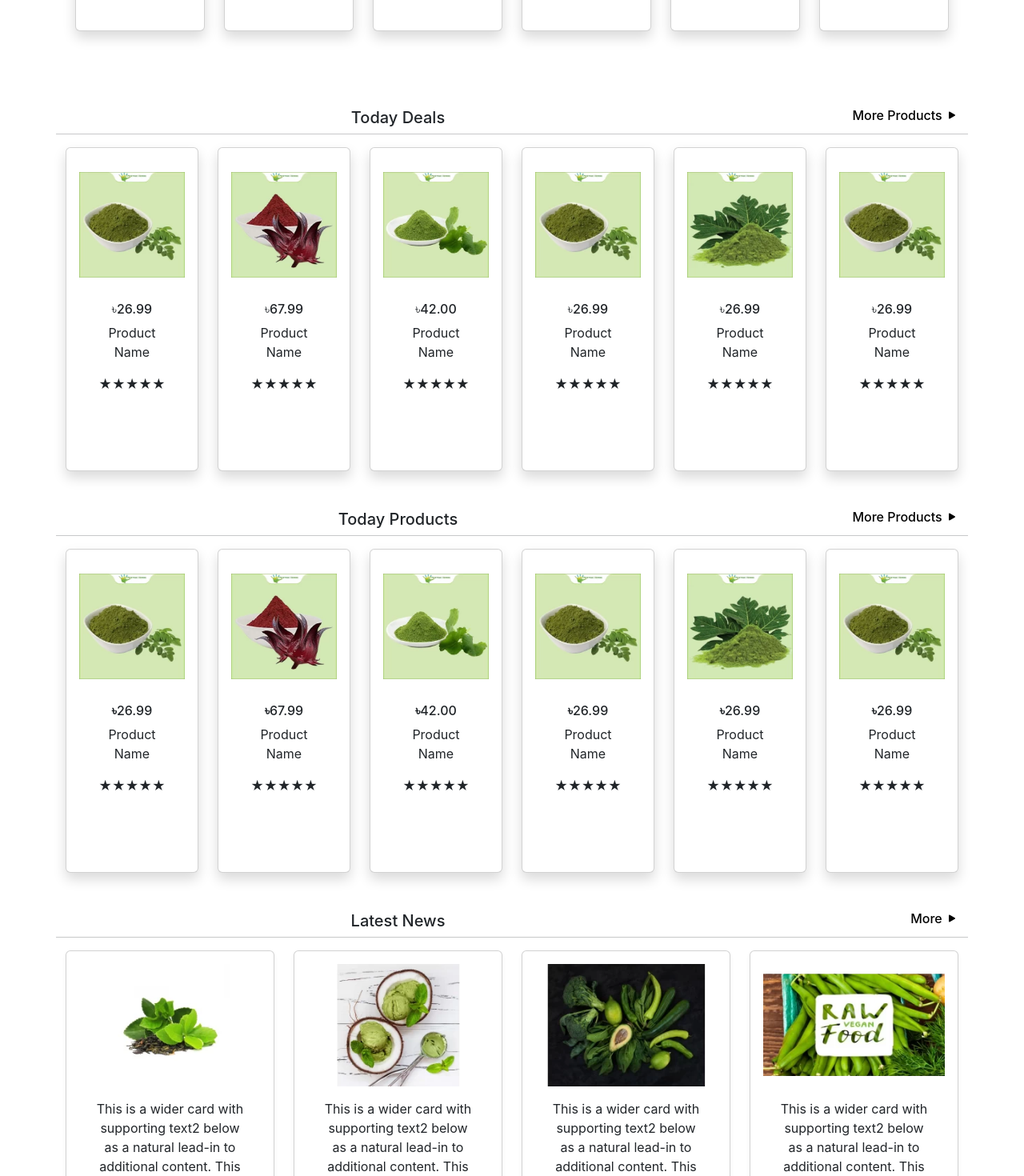
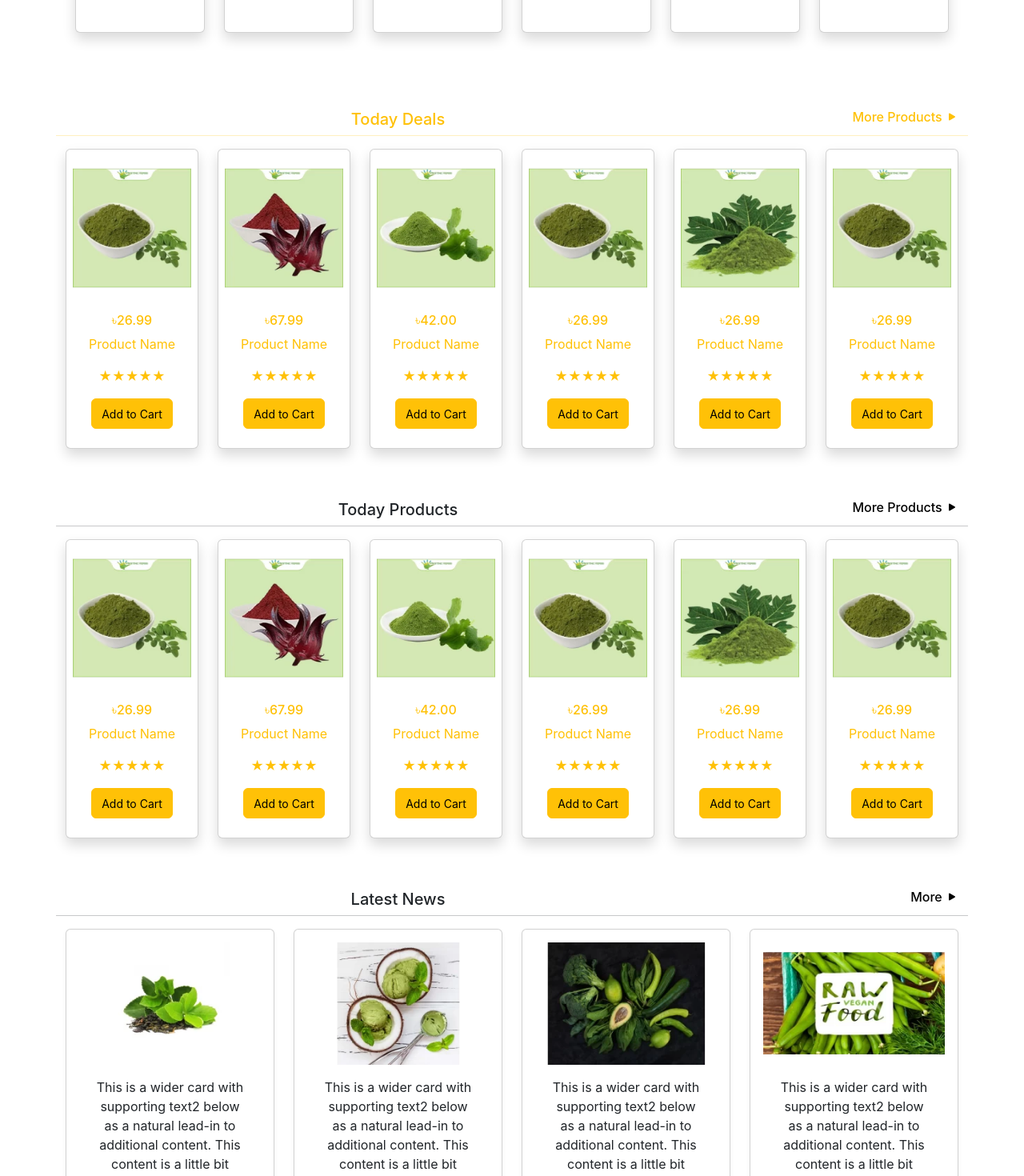
Before and after one commit to MdTanvirHassan/PristineHer, a React (Create React App) app: page / in a window 1280 px wide. Shown: the part 780-2250 px from the top of the page at 80% size. Built offline with nearby package versions, Linux system fonts and the light colour scheme; some icons are missing.

Commit message:
Adding Dark Mode

```diff
--- a/src/App.js
+++ b/src/App.js
@@ -1,4 +1,4 @@
-import React from 'react'
+import React, {useState} from 'react'
 import './App.css';
 import Carousel from './components/Carousel/Carousel';
 import Categories from './components/Categories/Categories';
@@ -10,9 +10,21 @@ import Products from './components/Products/Products';
 import Viewed from './components/Viewed/Viewed';
 
 function App() {
+  const[mode,setMode]= useState('light');
+  const toggleMode =()=>{
+    if(mode==='dark'){
+      setMode('light');
+      document.body.style.backgroundColor='#ffff';
+    }
+    else{
+      setMode('dark');
+      document.body.style.backgroundColor='#041628';
+
+    }
+  }
   return (
     <div className="App">
-        <Header></Header>
+        <Header mode={mode} toggleMode={toggleMode}></Header>
         <Carousel></Carousel>
         <Categories></Categories>
         <Deals></Deals>
--- a/src/components/Carousel/Carousel.js
+++ b/src/components/Carousel/Carousel.js
@@ -70,7 +70,7 @@ export default function Carousel() {
 {/* ---------------------------------------carousel-------------------------------- */}
         <div className="col-lg-9 col-sm-12 col-mb-6 my-3">
 
-        <div id="carouselExampleDark" className="carousel carousel-dark slide shadow p-0 mb-2 bg-body rounded" data-bs-ride="carousel">
+        <div id="carouselExampleDark" className="carousel carousel-light slide shadow p-0 mb-2 bg-body rounded" data-bs-ride="carousel">
   <div className="carousel-indicators">
     <button type="button" data-bs-target="#carouselExampleDark" data-bs-slide-to="0" className="active" aria-current="true" aria-label="Slide 1"></button>
     <button type="button" data-bs-target="#carouselExampleDark" data-bs-slide-to="1" aria-label="Slide 2"></button>
--- a/src/components/Deals/Deals.js
+++ b/src/components/Deals/Deals.js
@@ -5,16 +5,16 @@ import img2 from '../../img/p2.png';
 import img3 from '../../img/3.png';
 import img4 from '../../img/p4.png';
 
-export default function Deals() {
+export default function Deals(props) {
   return (
     <div>
         <div className='container '>
-         <div className="categories row">
+         <div className={`categories row text-${props.mode==='dark'?'dark':'warning'}`}>
             <div className="col-9 col-md-4 col-lg-9">
                 <h5>Today Deals</h5>
             </div>
             <div className="col-3 col-md-8 col-lg-3 d-flex justify-content-end ">
-               <a href='/' alt="" className='nav-link a'> <h6>More Products <i className="bi bi-play-fill"></i></h6></a>
+               <a href='/' alt="" className='nav-link ' > <h6>More Products <i className="bi bi-play-fill"></i></h6></a>
             </div>
             <hr />
          </div>
@@ -26,67 +26,73 @@ export default function Deals() {
             <div className='row mb-2'>
 
                 <div className="col-lg-2 col-md-4 col-sm-12">
-                    <div className="card h-100 shadow p-3 mb-5 bg-body rounded" >
+                    <div className={`card h-80 shadow p-2 mb-3 bg-${props.mode==='dark'?'secondary':'body'} rounded text-${props.mode==='dark'?'dark':'warning'}`}>
                         <img src={img} className="card-img-top " alt="..."/>
                         <div className="card-body text-center">
                             <h6 className="card-title">৳26.99</h6>
                             <p className="card-text">Product Name</p>
                             <p className='rate'>★★★★★</p>
+                            <a className="btn btn-warning" href="/" role="button" alert={{alert:'login first'}}><small>Add to Cart</small></a>
                         </div>
                     </div>
                 </div>
 
                 <div className="col-lg-2 col-md-4 col-sm-12">
-                    <div className="card h-100 shadow p-3 mb-5 bg-body rounded">
+                   <div className={`card h-80 shadow p-2 mb-3 bg-${props.mode==='dark'?'secondary':'body'} rounded text-${props.mode==='dark'?'dark':'warning'}`}>
                         <img src={img4} className="card-img-top" alt="..."/>
                         <div className="card-body text-center">
                             <h6 className="card-title">৳67.99</h6>
                             <p className="card-text">Product Name</p>
                             <p className='rate'>★★★★★</p>
+                            <a className="btn btn-warning" href="/" role="button"><small>Add to Cart</small></a>
                         </div>
                     </div>
                 </div>
 
                 <div className="col-lg-2 col-md-4 col-sm-12">
-                    <div className="card h-100 shadow p-3 mb-5 bg-body rounded">
+                   <div className={`card h-80 shadow p-2 mb-3 bg-${props.mode==='dark'?'secondary':'body'} rounded text-${props.mode==='dark'?'dark':'warning'}`}>
                         <img src={img3} className="card-img-top" alt="..."/>
                         <div className="card-body text-center">
                             <h6 className="card-title">৳42.00</h6>
                             <p className="card-text">Product Name</p>
                             <p className='rate'>★★★★★</p>
+                            <a className="btn btn-warning" href="/" role="button"><small>Add to Cart</small></a>
                         </div>
                     </div>
                 </div>
 
                 <div className="col-lg-2 col-md-4 col-sm-12">
-                    <div className="card h-100 shadow p-3 mb-5 bg-body rounded">
+                   <div className={`card h-80 shadow p-2 mb-3 bg-${props.mode==='dark'?'secondary':'body'} rounded text-${props.mode==='dark'?'dark':'warning'}`}>
                         <img src={img} className="card-img-top" alt="..."/>
                         <div className="card-body text-center">
                             <h6 className="card-title">৳26.99</h6>
                             <p className="card-text">Product Name</p>
                             <p className='rate'>★★★★★</p>
+                            <a className="btn btn-warning" href="/" role="button"><small>Add to Cart</small></a>
                         </div>
                     </div>
                 </div>
 
                 <div className="col-lg-2 col-md-4 col-sm-12">
-                    <div className="card h-100 shadow p-3 mb-5 bg-body rounded">
+                   <div className={`card h-80 shadow p-2 mb-3 bg-${props.mode==='dark'?'secondary':'body'} rounded text-${props.mode==='dark'?'dark':'warning'}`}>
                         <img src={img2} className="card-img-top" alt="..."/>
                         <div className="card-body text-center">
                             <h6 className="card-title">৳26.99</h6>
                             <p className="card-text">Product Name</p>
                             <p className='rate'>★★★★★</p>
+                            <a className="btn btn-warning" href="/" role="button"><small>Add to Cart</small></a>
                         </div>
                     </div>
                 </div>
 
                 <div className="col-lg-2 col-md-4 col-sm-12">
-                    <div className="card h-100 shadow p-3 mb-5 bg-body rounded">
+                   <div className={`card h-80 shadow p-2 mb-3 bg-${props.mode==='dark'?'secondary':'body'} rounded text-${props.mode==='dark'?'dark':'warning'}`}>
                         <img src={img} className="card-img-top" alt="..."/>
                         <div className="card-body text-center">
                             <h6 className="card-title">৳26.99</h6>
                             <p className="card-text">Product Name</p>
                             <p className='rate'>★★★★★</p>
+                            <a className="btn btn-warning" href="/" role="button"><small>Add to Cart</small></a>
                         </div>
                     </div>
                 </div>
--- a/src/components/Products/Products.js
+++ b/src/components/Products/Products.js
@@ -4,7 +4,7 @@ import img2 from '../../img/p2.png';
 import img3 from '../../img/3.png';
 import img4 from '../../img/p4.png';
 
-export default function Products() {
+export default function Products(props) {
   return (
     <div>
 
@@ -25,68 +25,74 @@ export default function Products() {
         <div className='container'>
             <div className='row mb-2'>
 
-                <div class="col-lg-2 col-md-4 col-sm-12">
-                    <div class="card h-100 shadow p-3 mb-5 bg-body rounded">
-                        <img src={img} class="card-img-top " alt="..."/>
-                        <div class="card-body text-center">
-                            <h6 class="card-title"><b>৳</b>26.99</h6>
-                            <p class="card-text">Product Name</p>
+                <div className="col-lg-2 col-md-4 col-sm-12">
+                    <div className={`card h-80 shadow p-2 mb-3 bg-${props.mode==='dark'?'secondary':'body'} rounded text-${props.mode==='dark'?'dark':'warning'}`}>
+                        <img src={img} className="card-img-top " alt="..."/>
+                        <div className="card-body text-center">
+                            <h6 className="card-title">৳26.99</h6>
+                            <p className="card-text">Product Name</p>
                             <p className='rate'>★★★★★</p>
+                            <a className="btn btn-warning" href="/" role="button"><small>Add to Cart</small></a>
                         </div>
                     </div>
                 </div>
 
-                <div class="col-lg-2 col-md-4 col-sm-12">
-                    <div class="card h-100 shadow p-3 mb-5 bg-body rounded">
-                        <img src={img4} class="card-img-top" alt="..."/>
-                        <div class="card-body text-center">
-                            <h6 class="card-title"><b>৳</b>67.99</h6>
-                            <p class="card-text">Product Name</p>
+                <div className="col-lg-2 col-md-4 col-sm-12">
+                   <div className={`card h-80 shadow p-2 mb-3 bg-${props.mode==='dark'?'secondary':'body'} rounded text-${props.mode==='dark'?'dark':'warning'}`}>
+                        <img src={img4} className="card-img-top" alt="..."/>
+                        <div className="card-body text-center">
+                            <h6 className="card-title">৳67.99</h6>
+                            <p className="card-text">Product Name</p>
                             <p className='rate'>★★★★★</p>
+                            <a className="btn btn-warning" href="/" role="button"><small>Add to Cart</small></a>
                         </div>
                     </div>
                 </div>
 
-                <div class="col-lg-2 col-md-4 col-sm-12">
-                    <div class="card h-100 shadow p-3 mb-5 bg-body rounded">
-                        <img src={img3} class="card-img-top" alt="..."/>
-                        <div class="card-body text-center">
-                            <h6 class="card-title"><b>৳</b>42.00</h6>
-                            <p class="card-text">Product Name</p>
+                <div className="col-lg-2 col-md-4 col-sm-12">
+                   <div className={`card h-80 shadow p-2 mb-3 bg-${props.mode==='dark'?'secondary':'body'} rounded text-${props.mode==='dark'?'dark':'warning'}`}>
+                        <img src={img3} className="card-img-top" alt="..."/>
+                        <div className="card-body text-center">
+                            <h6 className="card-title">৳42.00</h6>
+                            <p className="card-text">Product Name</p>
                             <p className='rate'>★★★★★</p>
+                            <a className="btn btn-warning" href="/" role="button"><small>Add to Cart</small></a>
                         </div>
                     </div>
                 </div>
 
-                <div class="col-lg-2 col-md-4 col-sm-12">
-                    <div class="card h-100 shadow p-3 mb-5 bg-body rounded">
-                        <img src={img} class="card-img-top" alt="..."/>
-                        <div class="card-body text-center">
-                            <h6 class="card-title"><b>৳</b>26.99</h6>
-                            <p class="card-text">Product Name</p>
+                <div className="col-lg-2 col-md-4 col-sm-12">
+                   <div className={`card h-80 shadow p-2 mb-3 bg-${props.mode==='dark'?'secondary':'body'} rounded text-${props.mode==='dark'?'dark':'warning'}`}>
+                        <img src={img} className="card-img-top" alt="..."/>
+                        <div className="card-body text-center">
+                            <h6 className="card-title">৳26.99</h6>
+                            <p className="card-text">Product Name</p>
                             <p className='rate'>★★★★★</p>
+                            <a className="btn btn-warning" href="/" role="button"><small>Add to Cart</small></a>
                         </div>
                     </div>
                 </div>
 
-                <div class="col-lg-2 col-md-4 col-sm-12">
-                    <div class="card h-100 shadow p-3 mb-5 bg-body rounded">
-                        <img src={img2} class="card-img-top" alt="..."/>
-                        <div class="card-body text-center">
-                            <h6 class="card-title"><b>৳</b>26.99</h6>
-                            <p class="card-text">Product Name</p>
+                <div className="col-lg-2 col-md-4 col-sm-12">
+                   <div className={`card h-80 shadow p-2 mb-3 bg-${props.mode==='dark'?'secondary':'body'} rounded text-${props.mode==='dark'?'dark':'warning'}`}>
+                        <img src={img2} className="card-img-top" alt="..."/>
+                        <div className="card-body text-center">
+                            <h6 className="card-title">৳26.99</h6>
+                            <p className="card-text">Product Name</p>
                             <p className='rate'>★★★★★</p>
+                            <a className="btn btn-warning" href="/" role="button"><small>Add to Cart</small></a>
                         </div>
                     </div>
                 </div>
 
-                <div class="col-lg-2 col-md-4 col-sm-12">
-                    <div class="card h-100 shadow p-3 mb-5 bg-body rounded">
-                        <img src={img} class="card-img-top" alt="..."/>
-                        <div class="card-body text-center">
-                            <h6 class="card-title"><b>৳</b>26.99</h6>
-                            <p class="card-text">Product Name</p>
+                <div className="col-lg-2 col-md-4 col-sm-12">
+                   <div className={`card h-80 shadow p-2 mb-3 bg-${props.mode==='dark'?'secondary':'body'} rounded text-${props.mode==='dark'?'dark':'warning'}`}>
+                        <img src={img} className="card-img-top" alt="..."/>
+                        <div className="card-body text-center">
+                            <h6 className="card-title">৳26.99</h6>
+                            <p className="card-text">Product Name</p>
                             <p className='rate'>★★★★★</p>
+                            <a className="btn btn-warning" href="/" role="button"><small>Add to Cart</small></a>
                         </div>
                     </div>
                 </div>
--- a/src/components/Viewed/Viewed.css
+++ b/src/components/Viewed/Viewed.css
@@ -2,7 +2,7 @@
     text-align: justify;
 }
 .view{
-    color:black;
+
     text-decoration: none;
 
 }
```
Also changed, not shown: src/components/Header/Header.js (+13 -5 lines), src/components/Viewed/Viewed.js (+4 -4 lines), 1 other file (tests, documents, lock files or other folders).
